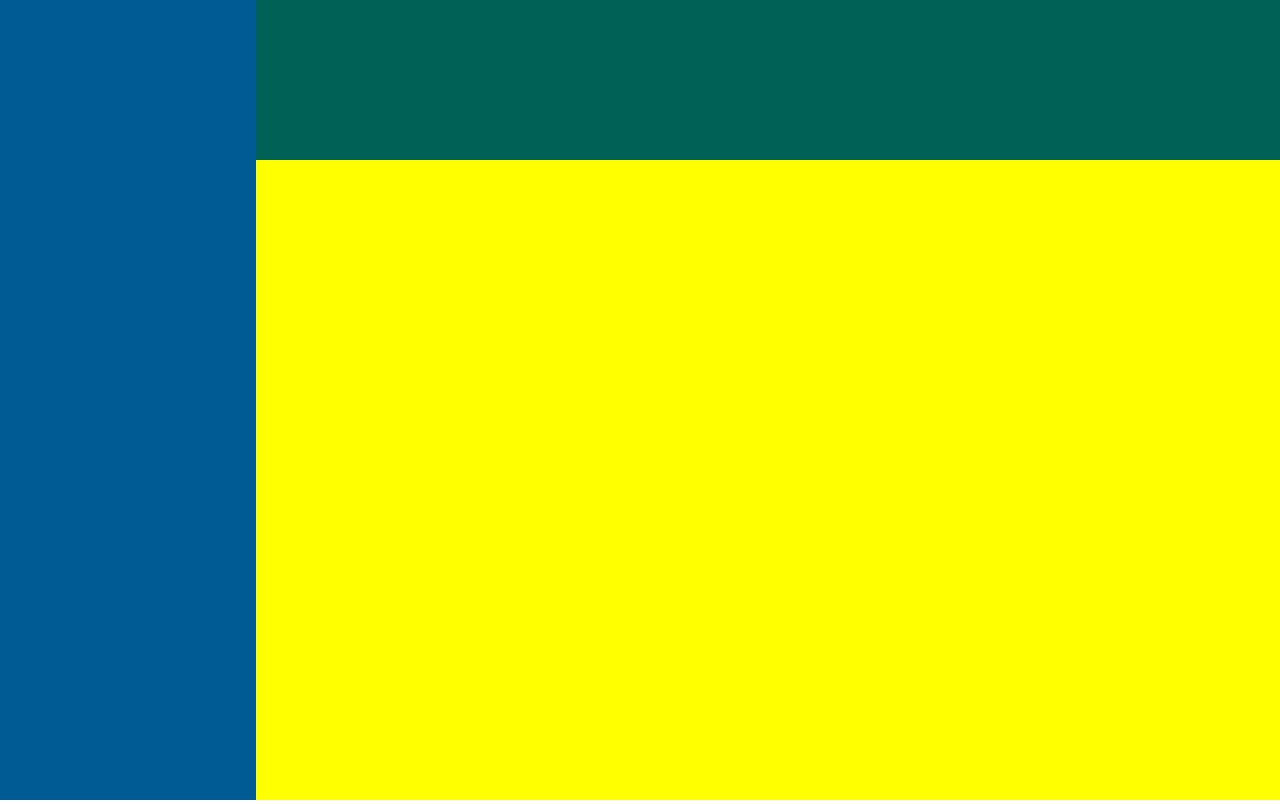
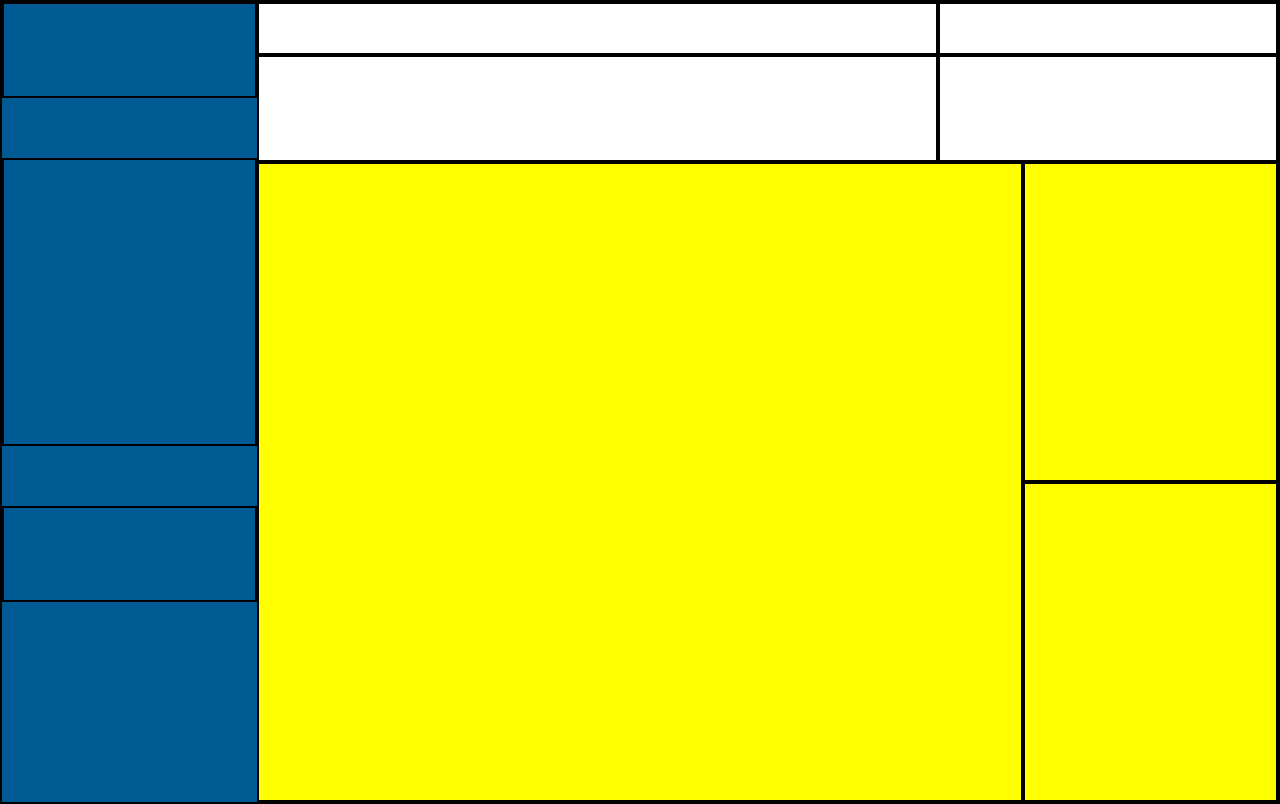
Before and after one commit to NassimSadik/admin-dashboard, a plain HTML site: page index.html in a window 1280 px wide. Drawn offline with Linux system fonts and the light colour scheme.

Commit message:
Add section layout + icons folder

```diff
--- a/index.html
+++ b/index.html
@@ -9,10 +9,22 @@
   <body>
     <div class="container">
       <header>
+        <div class="search"></div>
+        <div class="user-info"></div>
+        <div class="welcome-user"></div>
+        <div class="header-buttons"></div>
       </header>
       <aside>
+        <div class="header">
+        </div>
+        <div class="navigation"></div>
+        <div class="utilities"></div>
       </aside>
-      <main></main>
+      <main>
+        <div class="projects"></div>
+        <div class="announcements"></div>
+        <div class="trending"></div>
+      </main>
     </div>
   </body>
 </html>
--- a/style.css
+++ b/style.css
@@ -14,15 +14,40 @@ html {
 }
 
 header {
-  background-color: #006157;
   grid-column: 2 / end;
+  display: grid;
+  grid-template-columns: 2fr 1fr;
+  grid-template-rows: 1fr 2fr;
+}
+
+div {
+  border: 2px solid black;
 }
 
 aside {
   background-color: #005b94;
   grid-row: 1 / end;
+  display: grid;
+  grid-template-rows: 1fr 3fr 1fr;
+  gap: 60px;
+  padding-bottom: 200px;
 }
 
 main {
   background-color: yellow;
+  display: grid;
+  grid-template-columns: 3fr 1fr;
+  grid-template-rows: 1fr 1fr;
 }
+
+.projects {
+  grid-row: 1 / end;
+}
+
+.announcements {
+  grid-column: 2 / end;
+}
+
+.trending {
+  grid-row: 2 / end;
+}
```
Also changed, not shown: assets/icons/account-group.svg (added), assets/icons/bell.svg (added), assets/icons/card-account-details-outline.svg (added), assets/icons/clock-time-three.svg (added), assets/icons/home.svg (added), assets/icons/message-question.svg (added), assets/icons/message.svg (added), assets/icons/note-multiple.svg (added), assets/icons/search.svg (added), assets/icons/settings.svg (added), assets/icons/shield-check.svg (added).
